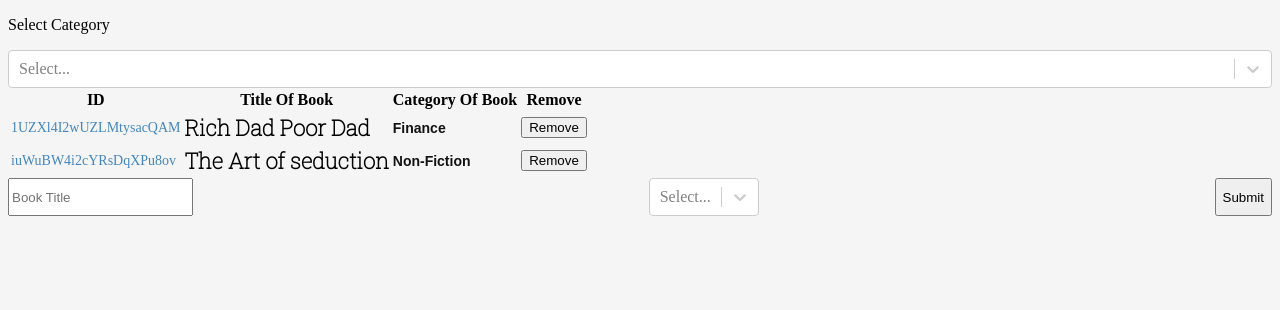
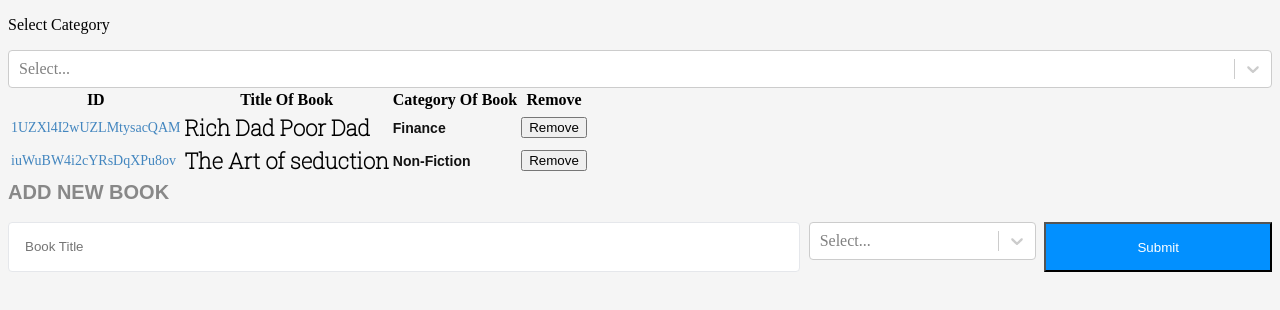
Before and after one commit to tanzila-abedin/bookstore, a React (Create React App) app: page / in a window 1280 px wide. Shown: the top 310 px of the page. Built offline with nearby package versions, Linux system fonts and the light colour scheme.

Commit message:
Add bootstrap classes to elements

```diff
--- a/src/containers/BooksForm.js
+++ b/src/containers/BooksForm.js
@@ -27,11 +27,12 @@ const BooksForm = () => {
   };
 
   return (
-    <div className="booklist">
+    <div className="booklist pb-5 ">
+      <h2 className="add-book"> ADD NEW BOOK </h2>
       <form onSubmit={(e) => handleChange(e)}>
-        <input type="text" id="title" name="title" placeholder="Book Title" onChange={(e) => setTitle(e.target.value)} />
-        <Select options={option} onChange={(e) => setCategory(e.value)} />
-        <button type="submit">Submit</button>
+        <input className="book-input" type="text" id="title" name="title" placeholder="Book Title" onChange={(e) => setTitle(e.target.value)} />
+        <Select className="select-dropdown-2" options={option} onChange={(e) => setCategory(e.value)} />
+        <button className="form-submit btn btn btn-lg" type="submit">Submit</button>
       </form>
     </div>
   );
```
